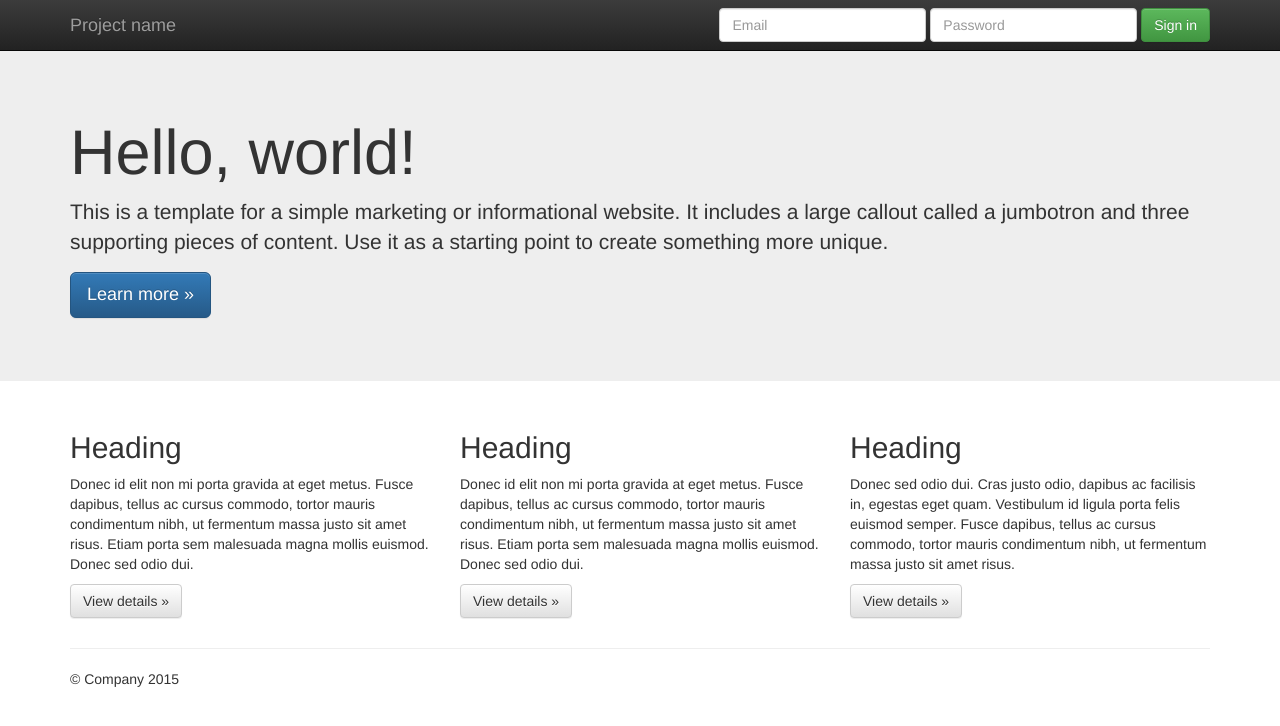
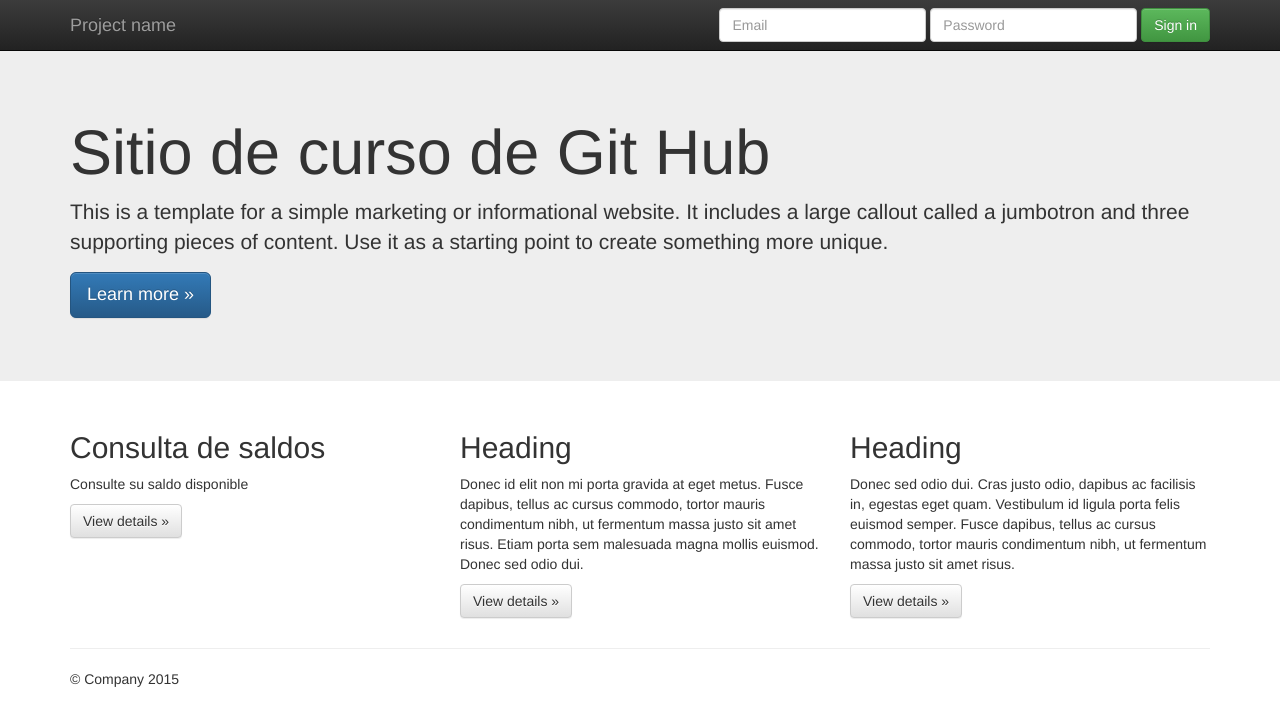
Before and after one commit to LeonardoCarvajal/CursoGit, a plain HTML site: page index.html in a window 1280 px wide. Drawn offline with nearby package versions, Linux system fonts and the light colour scheme.

Commit message:
se construye feature 1 del sitio

```diff
--- a/index.html
+++ b/index.html
@@ -55,7 +55,7 @@
     <!-- Main jumbotron for a primary marketing message or call to action -->
     <div class="jumbotron">
       <div class="container">
-        <h1>Hello, world!</h1>
+        <h1>Sitio de curso de Git Hub</h1>
         <p>This is a template for a simple marketing or informational website. It includes a large callout called a jumbotron and three supporting pieces of content. Use it as a starting point to create something more unique.</p>
         <p><a class="btn btn-primary btn-lg" href="#" role="button">Learn more &raquo;</a></p>
       </div>
@@ -65,8 +65,8 @@
       <!-- Example row of columns -->
       <div class="row">
         <div class="col-md-4">
-          <h2>Heading</h2>
-          <p>Donec id elit non mi porta gravida at eget metus. Fusce dapibus, tellus ac cursus commodo, tortor mauris condimentum nibh, ut fermentum massa justo sit amet risus. Etiam porta sem malesuada magna mollis euismod. Donec sed odio dui. </p>
+          <h2>Consulta de saldos</h2>
+          <p>Consulte su saldo disponible </p>
           <p><a class="btn btn-default" href="#" role="button">View details &raquo;</a></p>
         </div>
         <div class="col-md-4">
```
